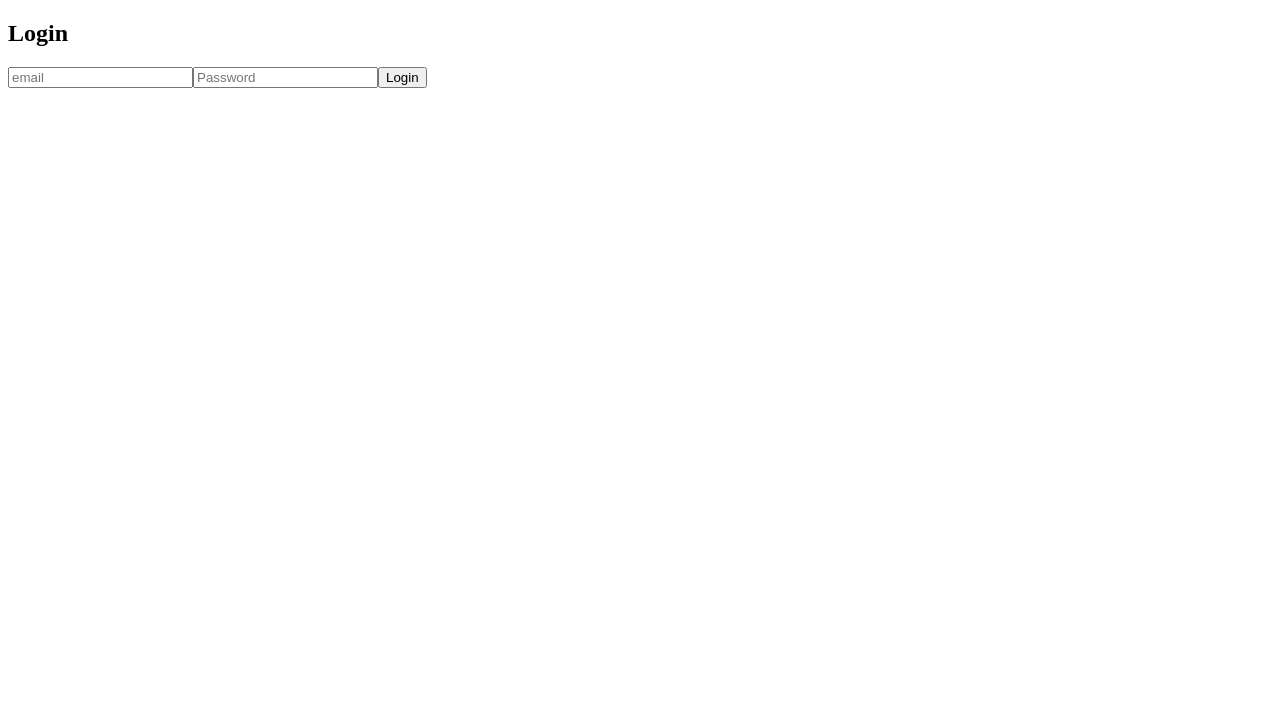
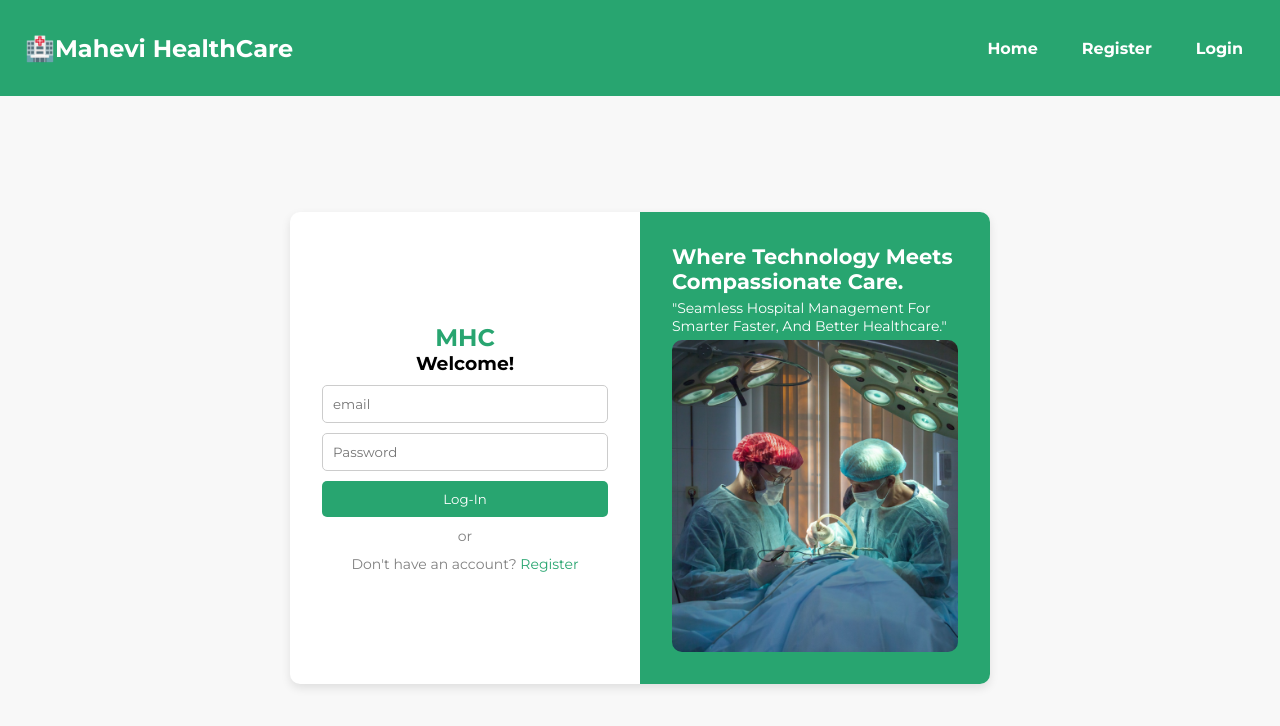
Before and after one commit to AbulFazl67/hospital_management, a React (Vite) app in the folder frontend/HMS/: page /login in a window 1280 px wide. Shown: the top 726 px of the page. Built offline with nearby package versions, Linux system fonts and the light colour scheme.

Commit message:
create login register page

```diff
--- a/frontend/HMS/src/App.jsx
+++ b/frontend/HMS/src/App.jsx
@@ -1,12 +1,22 @@
 import React from 'react'
+import {BrowserRouter,Routes,Route} from 'react-router-dom'
 import Login from './Auth/Login'
 import Register from './Auth/Register'
+import Home from './Main/Home'
+import Header from './Main/Header'
 const App = () => {
   return (
-    <div>
-      <Login/>
-      <Register/>
-    </div>
+    <>
+    <BrowserRouter>
+    <Header/>
+    <Routes>
+    <Route path="*" element={<h1>Page Not Found</h1>} />
+      <Route path="/" element={<Home />} />
+      <Route path="/login" element={<Login />} />
+      <Route path="/register" element={<Register />} />
+    </Routes>
+    </BrowserRouter>
+    </>
   )
 }
 
--- a/frontend/HMS/src/Auth/Auth.css
+++ b/frontend/HMS/src/Auth/Auth.css
@@ -0,0 +1,124 @@
+@import url('https://fonts.googleapis.com/css2?family=Montserrat:ital,wght@0,100..900;1,100..900&display=swap');
+* {
+    margin: 0;
+    padding: 0;
+    box-sizing: border-box;
+    font-family: "Montserrat", sans-serif;
+}
+
+.auth-container {
+    display: flex;
+    justify-content: center;
+    align-items: center;
+    height: 88vh;
+    background: #f8f8f8;
+}
+
+.auth-box {
+    display: flex;
+    max-width: 700px;
+    width: 90%;
+    background: white;
+    border-radius: 10px;
+    overflow: hidden;
+    box-shadow: 0px 4px 10px rgba(0, 0, 0, 0.1);
+}
+
+.auth-form {
+    width: 50%;
+    display: flex;
+    flex-direction: column;
+    justify-content: center;
+    padding: 2rem;
+}
+
+.reg-logo{
+    color: #28A570;
+    /* font-size: 1.8rem; */
+    font-weight: bold;
+    text-align: center;
+}
+
+.auth-form h3 {
+    /* font-size: 1.5rem; */
+    text-align: center;
+    margin-bottom: 10px;
+}
+
+.auth-form p {
+    color: gray;
+    text-align: center;
+    font-size: 14px;
+}
+
+form {
+    display: flex;
+    flex-direction: column;
+    gap: 10px;
+}
+
+input {
+    padding: 10px;
+    /* font-size: 1rem; */
+    border: 1px solid #ccc;
+    border-radius: 5px;
+    /* margin-top: 5px; */
+}
+
+.btn {
+    background: #28A570;
+    color: white;
+    padding: 10px;
+    border: none;
+    border-radius: 5px;
+    cursor: pointer;
+    transition: 0.3s;
+}
+
+.btn:hover {
+    background: #28A570;
+}
+
+.or-text {
+    text-align: center;
+    margin: 10px 0;
+}
+
+.bottom-text a{
+    text-decoration: none;
+    color: #28A570;
+}
+
+.auth-image {
+    width: 50%;
+    background: #28A570;
+    color: white;
+    display: flex;
+    flex-direction: column;
+    justify-content: center;
+    align-items: center;
+    padding: 2rem;
+    gap: 5px;
+    font-size: 14px;
+}
+
+.auth-image img {
+    width: 100%;
+    max-width: 350px;
+    border-radius: 10px;
+}
+
+@media (max-width: 768px) {
+    .auth-container {
+        height: auto;
+        padding: 20px;
+    }
+
+    .auth-box {
+        flex-direction: column;
+    }
+
+    .auth-form, .auth-image {
+        width: 100%;
+    }
+}
--- a/frontend/HMS/src/Auth/Login.jsx
+++ b/frontend/HMS/src/Auth/Login.jsx
@@ -1,7 +1,10 @@
 import { useState } from "react";
+import "./Auth.css";
+import { NavLink } from "react-router-dom";
+import hospitalImg from "../assets/login.png";
 
 const Login = () => {
-  const [email, setemail] = useState(""); // email ko state me define kiya
+  const [email, setemail] = useState("");
   const [password, setPassword] = useState("");
   const [message, setMessage] = useState("");
 
@@ -13,7 +16,7 @@ const Login = () => {
         headers: {
           "Content-Type": "application/json",
         },
-        body: JSON.stringify({ email, password }), // email yahan pass kiya gaya
+        body: JSON.stringify({ email, password }),
       });
 
       const data = await response.json();
@@ -37,14 +40,17 @@ const Login = () => {
   };
 
   return (
-    <div>
-      <h2>Login</h2>
+    <div className="auth-container">
+      <div className="auth-box">
+        <div className="auth-form">
+        <h2 className="reg-logo">MHC</h2>
+        <h3>Welcome!</h3>
       <form onSubmit={handleLogin}>
         <input
           type="text"
           placeholder="email"
           value={email}
-          onChange={(e) => setemail(e.target.value)} // email ko update kar rahe hain
+          onChange={(e) => setemail(e.target.value)}
         />
         <input
           type="test"
@@ -52,9 +58,22 @@ const Login = () => {
           value={password}
           onChange={(e) => setPassword(e.target.value)}
         />
-        <button type="submit">Login</button>
+        <button type="submit" className="btn">Log-In</button>
       </form>
+       <p className="or-text">or</p>
+          <p className="bottom-text">
+            Don't have an account? <NavLink to="/register">Register</NavLink>
+          </p>
       {message && <p>{message}</p>}
+        </div>
+
+      <div className="auth-image">
+                <h2>Where Technology Meets Compassionate Care.</h2>
+                <p>"Seamless Hospital Management For Smarter Faster, And Better Healthcare."</p>
+                <img src={hospitalImg} alt="Hospital" />
+              </div>
+
+      </div>
     </div>
   );
 };
--- a/frontend/HMS/src/Auth/Register.jsx
+++ b/frontend/HMS/src/Auth/Register.jsx
@@ -1,11 +1,38 @@
-import React from 'react'
+import React from "react";
+import { NavLink } from "react-router-dom";
+import "./Auth.css";
+import hospitalImg from "../assets/register.png";
 
 const Register = () => {
   return (
-    <div>
+    <div className="auth-container">
+      <div className="auth-box">
+        <div className="auth-form">
+          <h2 className="reg-logo">MHC</h2>
+          <h3>Welcome!</h3>
 
+          <form>
+            <input type="text" placeholder="Full Name" required />
+            <input type="email" placeholder="Email" required />
+            <input type="password" placeholder="Password" required />
+            <input type="password" placeholder="Confirm Password" required />
+            <button type="submit" className="btn">Register</button>
+          </form>
+
+          <p className="or-text">or</p>
+          <p className="bottom-text">
+            Already have an account? <NavLink to="/login">Login</NavLink>
+          </p>
+        </div>
+
+        <div className="auth-image">
+          <h2>Smart Healthcare, Seamless Management!</h2>
+          <p>"Transforming healthcare with seamless and intelligent hospital management"</p>
+          <img src={hospitalImg} alt="Hospital" />
+        </div>
+      </div>
     </div>
-  )
-}
+  );
+};
 
-export default Register
+export default Register;
--- a/frontend/HMS/src/Main/Header.jsx
+++ b/frontend/HMS/src/Main/Header.jsx
@@ -0,0 +1,29 @@
+import React from 'react';
+import { NavLink } from 'react-router-dom';
+import "./Main.css";
+
+const Header = () => {
+  return (
+    <>
+        <header className="navbar">
+      <div className="logo">
+        <h2>🏥Mahevi <span>HealthCare</span></h2>
+      </div>
+      <ul className="nav-links">
+           <li>
+              <NavLink to="/">Home</NavLink>
+            </li>
+
+            <li>
+              <NavLink to="/register">Register</NavLink>
+            </li>
+            <li>
+              <NavLink to="/login">Login</NavLink>
+            </li>
+      </ul>
+    </header>
+    </>
+  )
+}
+
+export default Header
--- a/frontend/HMS/src/Main/Home.jsx
+++ b/frontend/HMS/src/Main/Home.jsx
@@ -0,0 +1,11 @@
+import React from 'react'
+
+const Home = () => {
+  return (
+    <div>
+
+    </div>
+  )
+}
+
+export default Home
--- a/frontend/HMS/src/Main/Main.css
+++ b/frontend/HMS/src/Main/Main.css
@@ -0,0 +1,54 @@
+@import url('https://fonts.googleapis.com/css2?family=Montserrat:ital,wght@0,100..900;1,100..900&display=swap');
+*{
+    margin: 0px;
+    padding: 0px;
+    box-sizing: border-box;
+    font-family: "Montserrat", sans-serif;
+}
+
+.navbar {
+    display: flex;
+    justify-content: space-between;
+    align-items: center;
+    padding: 20px 25px;
+    height: 12vh;
+    background-color: #28A570;
+    color: white;
+  }
+
+  .logo h2 {
+    margin: 0;
+    font-size: 24px;
+    color: 28A570;
+  }
+
+  .nav-links {
+    list-style: none;
+    display: flex;
+    gap: 20px;
+  }
+
+  .nav-links li {
+    display: inline;
+  }
+
+  .nav-links a {
+    text-decoration: none;
+    color: white;
+    font-weight: bold;
+    padding: 8px 12px;
+  }
+
+  .nav-links a:hover {
+    background: rgba(255, 255, 255, 0.2);
+    border-radius: 5px;
+  }
+
+
+  /* Responsive Design */
+  @media (max-width: 768px) {
+    .nav-links {
+      flex-direction: column;
+      gap: 10px;
+    }
+  }
```
Also changed, not shown: frontend/HMS/src/assets/login.png (renamed from frontend/HMS/src/assets/image (2).png), frontend/HMS/src/assets/register.png (renamed from frontend/HMS/src/assets/image.png).
